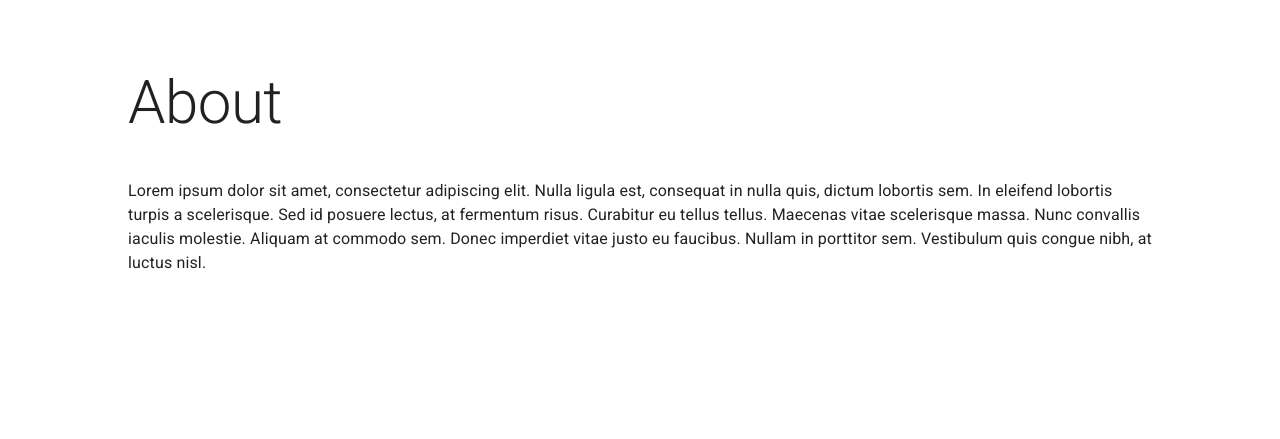
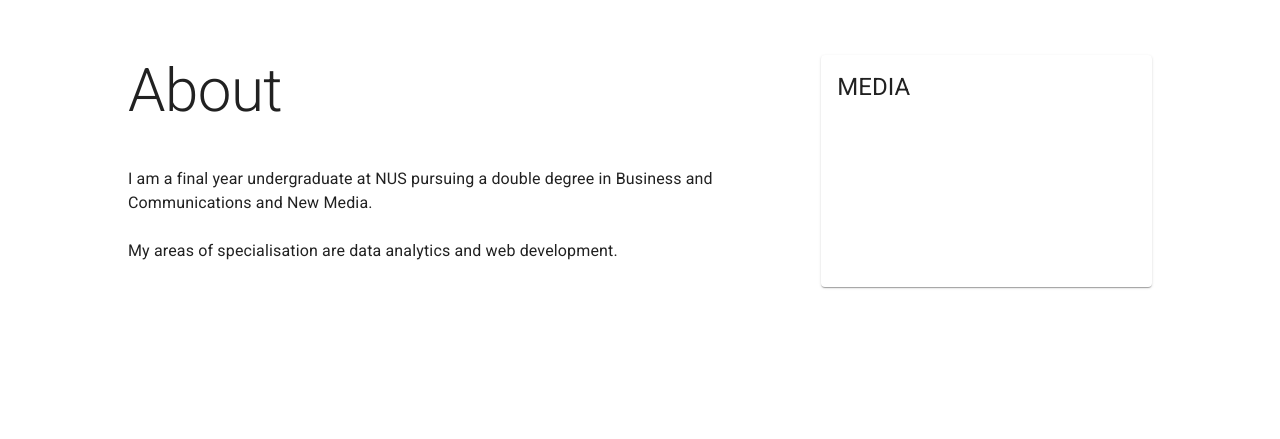
Before and after one commit to derkky/personal-website, a React (Create React App) app: page / in a window 1280 px wide. Shown: the part 1141-1580 px from the top of the page. Built offline with nearby package versions, Linux system fonts and the light colour scheme.

Commit message:
fixed hero, about and projects section

```diff
--- a/src/components/About.js
+++ b/src/components/About.js
@@ -1,33 +1,64 @@
-import { Box, Typography, Stack } from "@mui/material"
+import { Box, Typography, Stack, Card, CardContent, CardHeader, CardMedia } from "@mui/material"
 
 
 const About = () => {
     return (
-        <Stack
-            height="100vh"
+        <Box
             id="about"
-            alignItems="center"
-            justifyContent="center"
-            padding={5}
+            sx={{
+                display: "flex",
+                height: "100vh",
+                alignItems: "center",
+                justifyContent: "center",
+                padding: 5
+            }}
         >
             <Box
-                width="80vw"
+                sx={{
+                    display: "flex",
+                    gap: 4,
+                    width: "80vw",
+                    flexWrap: "wrap-reverse"
+                }}
             >
-                <Typography
-                    variant="h2"
-                    marginBottom={5}
+                <Box
+                    sx={{
+                        minWidth: "500px",
+                        flex: 2,
+                        display: "flex",
+                        flexDirection: "column",
+                    }}
                 >
-                    About
-                </Typography>
-                <Typography
+                    <Typography
+                        variant="h2"
+                        marginBottom={5}
+                    >
+                        About
+                    </Typography>
+
+                    <Typography>
+                        I am a final year undergraduate at NUS pursuing a double degree in Business and Communications and New Media.
+                    </Typography>
+                    <br />
+                    <Typography>
+                        My areas of specialisation are data analytics and web development.
+                    </Typography>
+                    <br />
+                </Box>
+
+                <Card
+                    sx={{
+                        flex: 1,
+                        minWidth: "300px",
+                    }}
                 >
-                    Lorem ipsum dolor sit amet, consectetur adipiscing elit. Nulla ligula est, consequat in nulla quis, dictum lobortis sem. In eleifend lobortis turpis a scelerisque.
-                    Sed id posuere lectus, at fermentum risus. Curabitur eu tellus tellus. Maecenas vitae scelerisque massa. Nunc convallis iaculis molestie. Aliquam at commodo sem.
-                    Donec imperdiet vitae justo eu faucibus. Nullam in porttitor sem. Vestibulum quis congue nibh, at luctus nisl.
-                </Typography>
+                    <CardHeader title="MEDIA" />
+                </Card>
+
             </Box>
 
-        </Stack>
+
+        </Box>
 
     )
 }
--- a/src/components/Hero.js
+++ b/src/components/Hero.js
@@ -3,15 +3,17 @@ import { Box, Typography, Stack } from "@mui/material"
 
 const Hero = () => {
     return (
-        <Stack
-            height="100vh"
-            justifyContent="center"
+        <Box
+            sx={{
+                display: "flex",
+                height: "100vh",
+                justifyContent: "center",
+                alignItems: "center",
+                padding: 5
+            }}
             id="hero"
-            alignItems="center"
-            padding={5}
         >
             <Box
-
             >
                 <Typography
                     variant="h2"
@@ -25,7 +27,7 @@ const Hero = () => {
                 </Typography>
             </Box>
 
-        </Stack>
+        </Box>
 
     )
 }
--- a/src/components/ProjectCard.js
+++ b/src/components/ProjectCard.js
@@ -3,15 +3,15 @@ import { Card, CardHeader, CardContent, Typography } from "@mui/material"
 const ProjectCard = (props) => {
     return (
         <Card
-            sx={{ width: "500px" }}
+            sx={{
+                width: { xs: "80vw", sm: "80vw", md: "38vw" }
+            }}
         >
             <CardHeader
                 title={props.title}
             />
             <CardContent>
-                <Typography>
-                    {props.description}
-                </Typography>
+                {props.description}
             </CardContent>
         </Card>
     )
--- a/src/components/Projects.js
+++ b/src/components/Projects.js
@@ -4,32 +4,46 @@ import ProjectCard from "./ProjectCard.js"
 const Projects = () => {
     return (
 
-        <Stack
-            minHeight="100vh"
+        <Box
             id="projects"
-            alignItems="center"
+            sx={{
+                minHeight: "100vh",
+                display: "flex",
+                justifyContent: "center",
+                padding: 5
+            }}
+        >
+            <Box
+                sx={{
+                    display: "flex",
+                    flexDirection: "column",
+                    width: "80vw"
+                }}
             >
                 <Typography
                     variant="h2"
-                marginY={15}
+                    marginTop={15}
+                    marginBottom={5}
                 >
                     Projects
                 </Typography>
+
                 <Box
                     sx={{
                         display: "flex",
                         flexWrap: "wrap",
-                    justifyContent: "center",
-                    gap: 4
+                        justifyContent: "space-between",
+                        gap: 2
                     }}
                 >
                     <ProjectCard
                         title="Keptan Classifer"
                         description={
                             <>
-                            <p> App which utilises NLP and Random Forest to classify math questions into one of eight categories. </p>
-                            <p> Algorithm developed using Python, sklearn, and NLTK. </p>
-                            <p> App built using Flask and React. </p>
+                                <Typography> App which utilises NLP and Random Forest to classify math questions into one of eight categories. </Typography>
+                                <br />
+                                <Typography> Algorithm developed using Python, sklearn, and NLTK. </Typography>
+                                <Typography> App built using Flask and React. </Typography>
                             </>
                         }
                     />
@@ -38,15 +52,20 @@ const Projects = () => {
                         title="Kommentar"
                         description={
                             <>
-                            <p> App which allows automates text analysis of a given Youtube video's comments. </p>
-                            <p>Built using RShiny. </p>
+                                <Typography> App which allows automates text analysis of a given Youtube video's comments. </Typography>
+                                <br />
+                                <Typography>Built using RShiny. </Typography>
                             </>
                         }
                     />
 
                 </Box>
 
-        </Stack>
+            </Box>
+
+
+
+        </Box>
 
     )
 }
```
Lines whose indentation alone changed are shown as unchanged.
